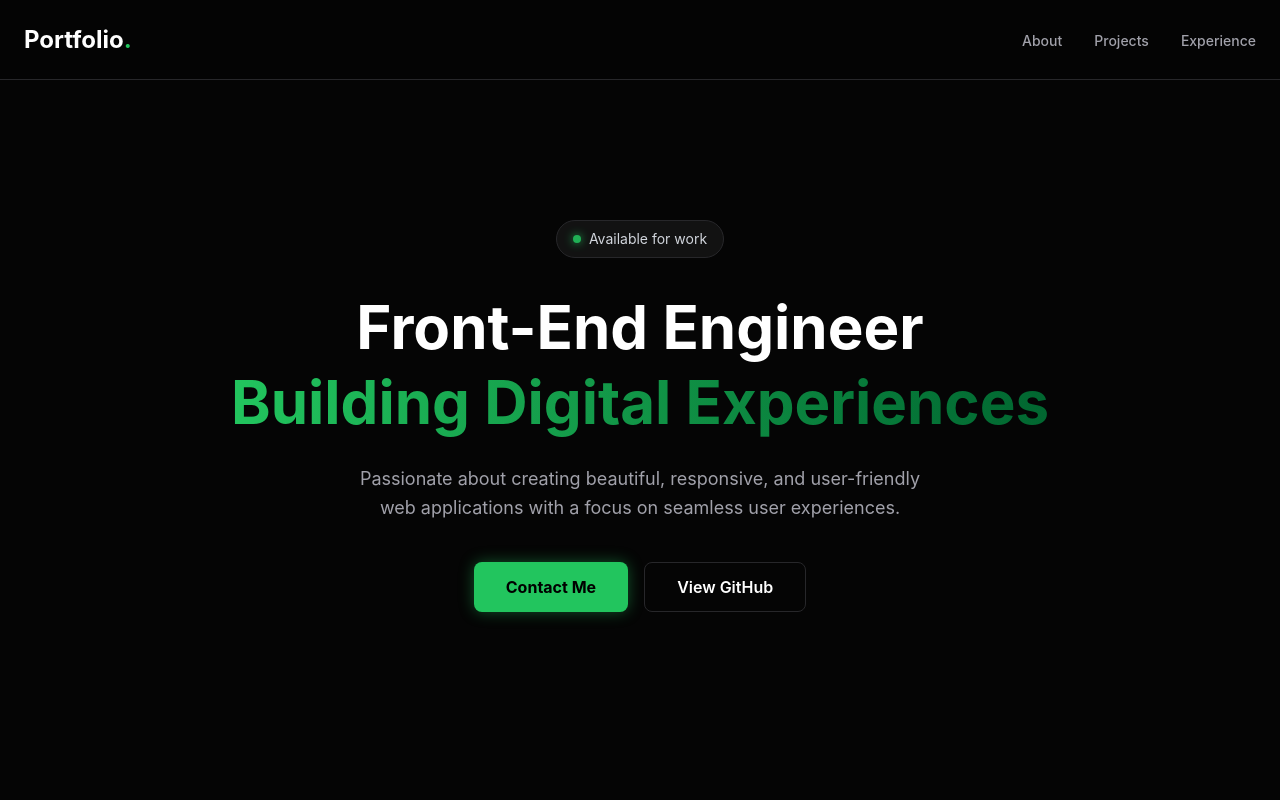
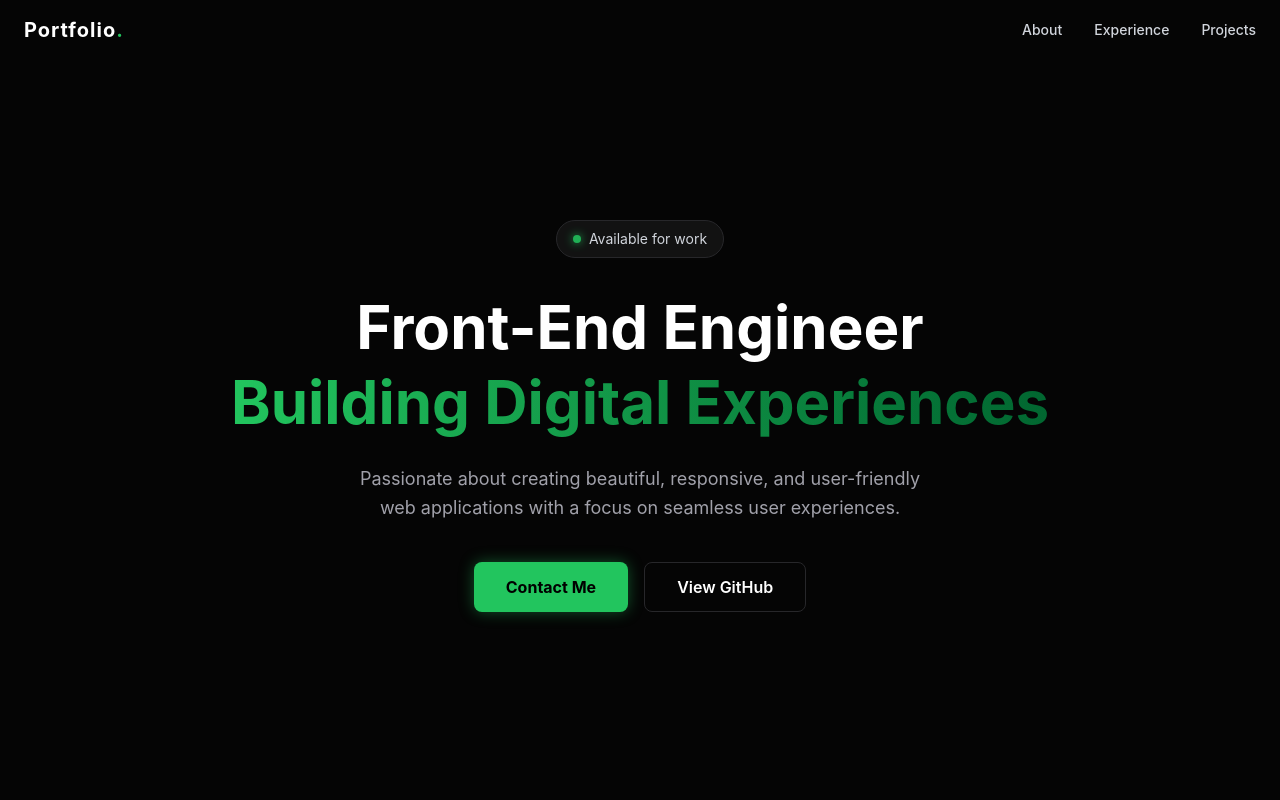
Before and after one commit to chmpgnsupernova/MyPortofolio, a React (Vite) app: page / in a window 1280 px wide. Shown: the top 800 px of the page. Built offline with nearby package versions, Linux system fonts and the light colour scheme.

Commit message:
Fix navbar mobile menu click and remove icons

```diff
--- a/src/components/Navbar.jsx
+++ b/src/components/Navbar.jsx
@@ -1,27 +1,86 @@
+import { useState, useEffect } from "react";
+
 const Navbar = () => {
+  const [isOpen, setIsOpen] = useState(false);
+  const [isScrolled, setIsScrolled] = useState(false);
+
+  // Efek biar navbar jadi gelap pas di-scroll
+  useEffect(() => {
+    const handleScroll = () => {
+      setIsScrolled(window.scrollY > 20);
+    };
+    window.addEventListener("scroll", handleScroll);
+    return () => window.removeEventListener("scroll", handleScroll);
+  }, []);
+
+  const navLinks = [
+    { name: "About", href: "#about" },
+    { name: "Experience", href: "#experience" },
+    { name: "Projects", href: "#projects" },
+  ];
+
   return (
-    <nav className="fixed top-0 left-0 w-full h-20 bg-main/90 backdrop-blur-md z-50 border-b border-border flex items-center">
-      <div className="container mx-auto px-6 flex justify-between items-center">
-        <h2 className="text-2xl font-bold text-white">
+    <nav
+      className={`fixed top-0 w-full z-50 transition-all duration-300 ${
+        isScrolled ? "bg-background/80 backdrop-blur-md border-b border-white/10" : "bg-transparent"
+      }`}
+    >
+      <div className="container mx-auto px-6 py-4 flex justify-between items-center">
+        <a href="#" className="text-xl font-bold text-white tracking-wider">
           Portfolio<span className="text-accent">.</span>
-        </h2>
+        </a>
 
-        <ul className="hidden md:flex gap-8">
-          {['About', 'Projects', 'Experience'].map((item) => (
-            <li key={item}>
+        <div className="hidden md:flex gap-8">
+          {navLinks.map((link) => (
+            <a
+              key={link.name}
+              href={link.href}
+              className="text-sm font-medium text-gray-300 hover:text-accent transition-colors"
+            >
+              {link.name}
+            </a>
+          ))}
+        </div>
+
+        {/* Mobile Menu Button (Hamburger) */}
+        <button
+          className="md:hidden text-white hover:text-accent focus:outline-none"
+          onClick={() => setIsOpen(!isOpen)}
+        >
+          {isOpen ? (
+            // Icon X (Close) - SVG Manual biar ga error library
+            <svg xmlns="http://www.w3.org/2000/svg" className="h-6 w-6" fill="none" viewBox="0 0 24 24" stroke="currentColor">
+              <path strokeLinecap="round" strokeLinejoin="round" strokeWidth={2} d="M6 18L18 6M6 6l12 12" />
+            </svg>
+          ) : (
+            // Icon Garis 3 (Menu) - SVG Manual
+            <svg xmlns="http://www.w3.org/2000/svg" className="h-6 w-6" fill="none" viewBox="0 0 24 24" stroke="currentColor">
+              <path strokeLinecap="round" strokeLinejoin="round" strokeWidth={2} d="M4 6h16M4 12h16M4 18h16" />
+            </svg>
+          )}
+        </button>
+      </div>
+
+      {/* Mobile Dropdown Menu */}
+      {/* Logic: Kalau isOpen true, tampilin div ini */}
+      {isOpen && (
+        <div className="md:hidden absolute top-full left-0 w-full bg-black/95 backdrop-blur-xl border-b border-white/10 py-4 shadow-xl animate-in slide-in-from-top-5">
+          <div className="flex flex-col gap-4 px-6">
+            {navLinks.map((link) => (
               <a
-                href={`#${item.toLowerCase()}`}
-                className="text-text-muted text-sm font-medium hover:text-accent transition-colors"
+                key={link.name}
+                href={link.href}
+                className="text-gray-300 hover:text-accent py-2 text-sm font-medium border-b border-white/5 last:border-0"
+                onClick={() => setIsOpen(false)} // Tutup menu pas diklik
               >
-                {item}
+                {link.name}
               </a>
-            </li>
-          ))}
-        </ul>
-
-        <button className="md:hidden text-text-muted">☰</button>
-      </div>
+            ))}
+          </div>
+        </div>
+      )}
     </nav>
   );
 };
+
 export default Navbar;
```
